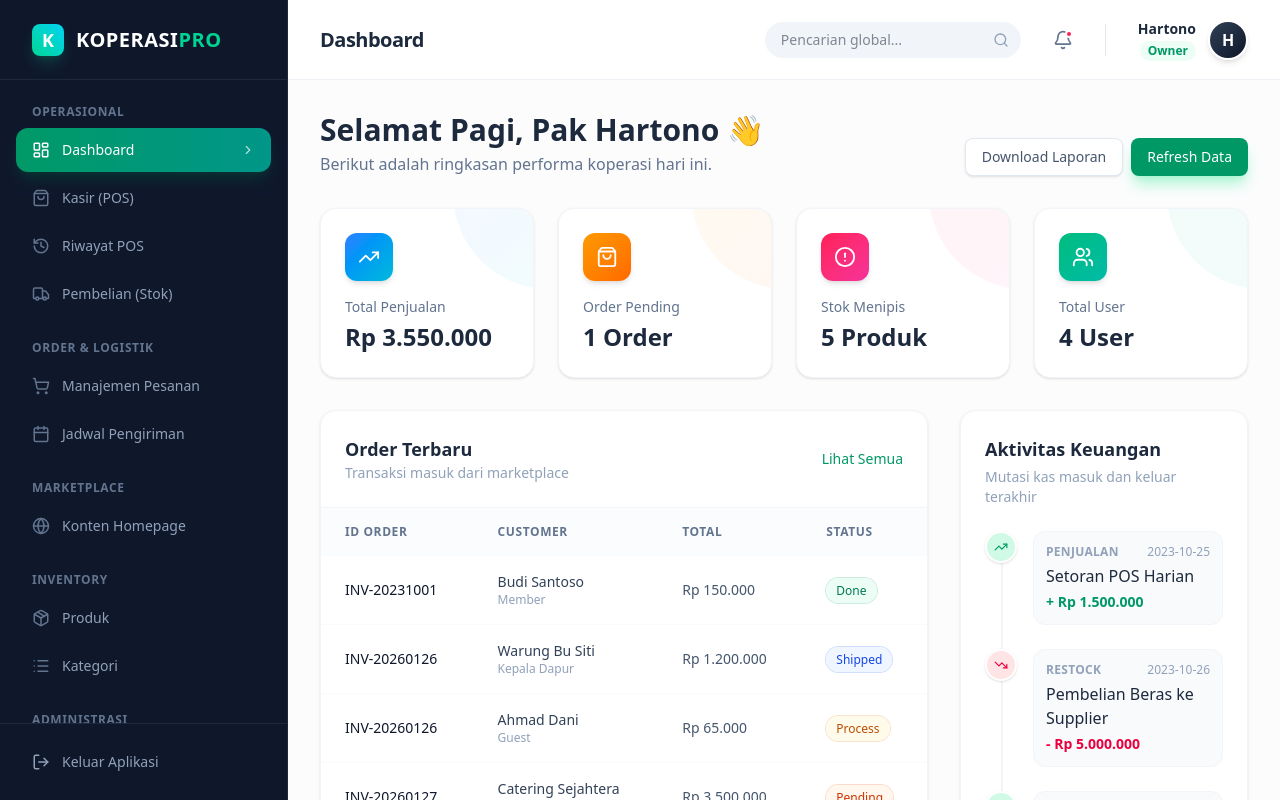
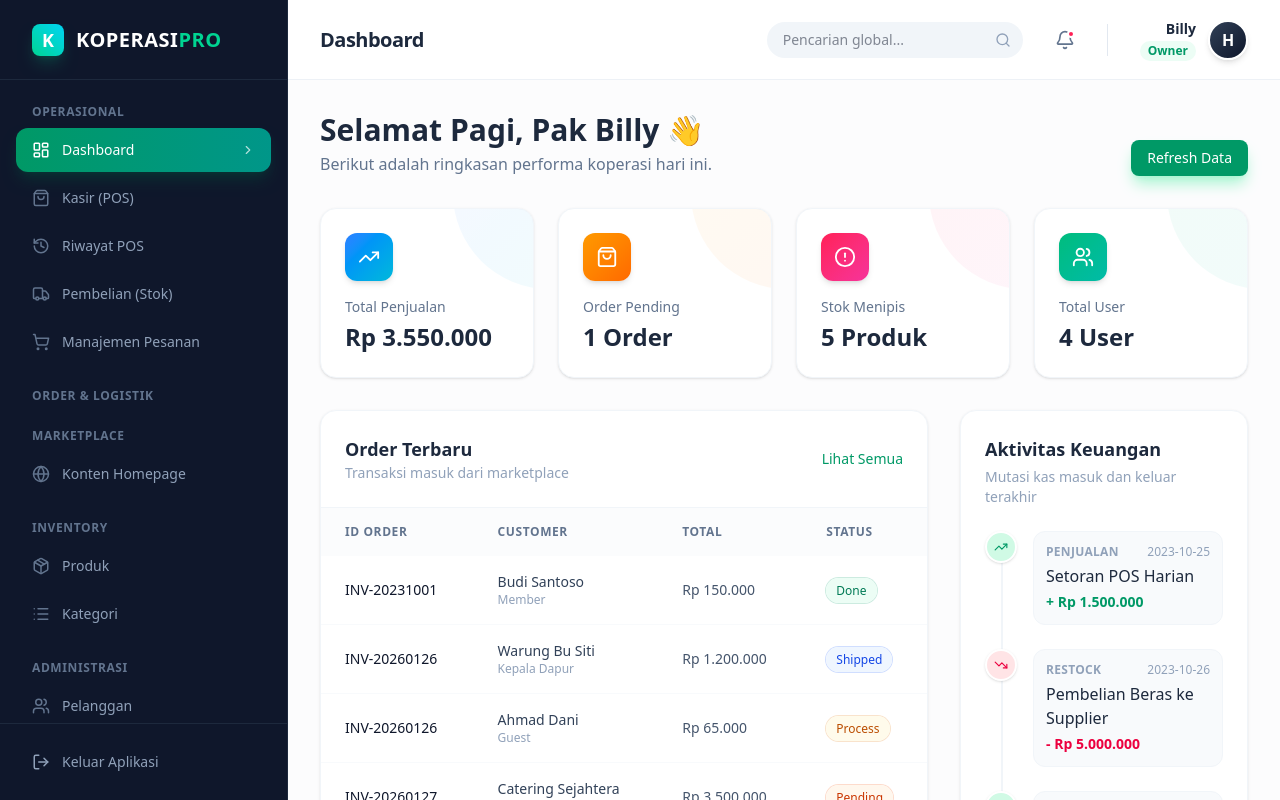
Before and after one commit to khoirulanam20/admin-kpb, a React (Vite) app: page / in a window 1280 px wide. Shown: the top 800 px of the page. Built offline with nearby package versions, Linux system fonts and the light colour scheme.

Commit message:
refactor: Update default user name, remove dashboard download button, and adjust sidebar menu structure.

```diff
--- a/src/App.jsx
+++ b/src/App.jsx
@@ -136,7 +136,7 @@ const INITIAL_PAYMENT_ACCOUNTS = [
 ];
 
 const INITIAL_USERS = [
-  { id: 1, name: "Hartono", email: "hartono@koperasi.id", role: "Owner", status: "Active" },
+  { id: 1, name: "Billy", email: "billy@koperasi.id", role: "Owner", status: "Active" },
   { id: 2, name: "Siti Aminah", email: "admin@koperasi.id", role: "Admin", status: "Active" },
   { id: 3, name: "Budi Bendahara", email: "finance@koperasi.id", role: "Bendahara", status: "Active" },
   { id: 4, name: "Joko Gudang", email: "logistik@koperasi.id", role: "Staff", status: "Inactive" },
@@ -201,12 +201,13 @@ const Sidebar = ({ activeTab, setActiveTab, isOpen, toggleSidebar }) => {
         { id: 'pos', label: 'Kasir (POS)', icon: ShoppingBag },
         { id: 'pos-history', label: 'Riwayat POS', icon: History },
         { id: 'purchase', label: 'Pembelian (Stok)', icon: Truck },
+        { id: 'orders', label: 'Manajemen Pesanan', icon: ShoppingCart },
       ]
     },
     {
       section: 'ORDER & LOGISTIK', items: [
-        { id: 'orders', label: 'Manajemen Pesanan', icon: ShoppingCart },
-        { id: 'delivery-schedule', label: 'Jadwal Pengiriman', icon: Calendar },
+        // { id: 'orders', label: 'Manajemen Pesanan', icon: ShoppingCart },
+        // { id: 'delivery-schedule', label: 'Jadwal Pengiriman', icon: Calendar },
       ]
     },
     {
@@ -298,11 +299,10 @@ const DashboardView = ({ products, orders, transactions, users }) => {
     <div className="space-y-8 animate-fade-in max-w-7xl mx-auto">
       <div className="flex flex-col md:flex-row md:items-end justify-between gap-4">
         <div>
-          <h2 className="text-3xl font-bold text-slate-800">{greeting}, Pak Hartono 👋</h2>
+          <h2 className="text-3xl font-bold text-slate-800">{greeting}, Pak Billy 👋</h2>
           <p className="text-slate-500 mt-1">Berikut adalah ringkasan performa koperasi hari ini.</p>
         </div>
         <div className="flex gap-2">
-          <button className="bg-white border border-slate-200 text-slate-600 px-4 py-2 rounded-lg text-sm font-medium hover:bg-slate-50 transition-colors shadow-sm">Download Laporan</button>
           <button className="bg-emerald-600 text-white px-4 py-2 rounded-lg text-sm font-medium hover:bg-emerald-700 transition-colors shadow-lg shadow-emerald-200">Refresh Data</button>
         </div>
       </div>
@@ -2652,7 +2652,7 @@ const App = () => {
               <div className="h-8 w-[1px] bg-slate-200 hidden sm:block"></div>
               <div className="flex items-center gap-3 pl-2">
                 <div className="text-right hidden sm:block leading-tight">
-                  <p className="text-sm font-bold text-slate-800">Hartono</p>
+                  <p className="text-sm font-bold text-slate-800">Billy</p>
                   <p className="text-xs text-emerald-600 font-semibold bg-emerald-50 px-2 py-0.5 rounded-full inline-block mt-0.5">Owner</p>
                 </div>
                 <div className="w-10 h-10 bg-gradient-to-br from-slate-700 to-slate-900 rounded-full flex items-center justify-center text-white font-bold border-2 border-white shadow-md cursor-pointer hover:scale-105 transition-transform">
```
